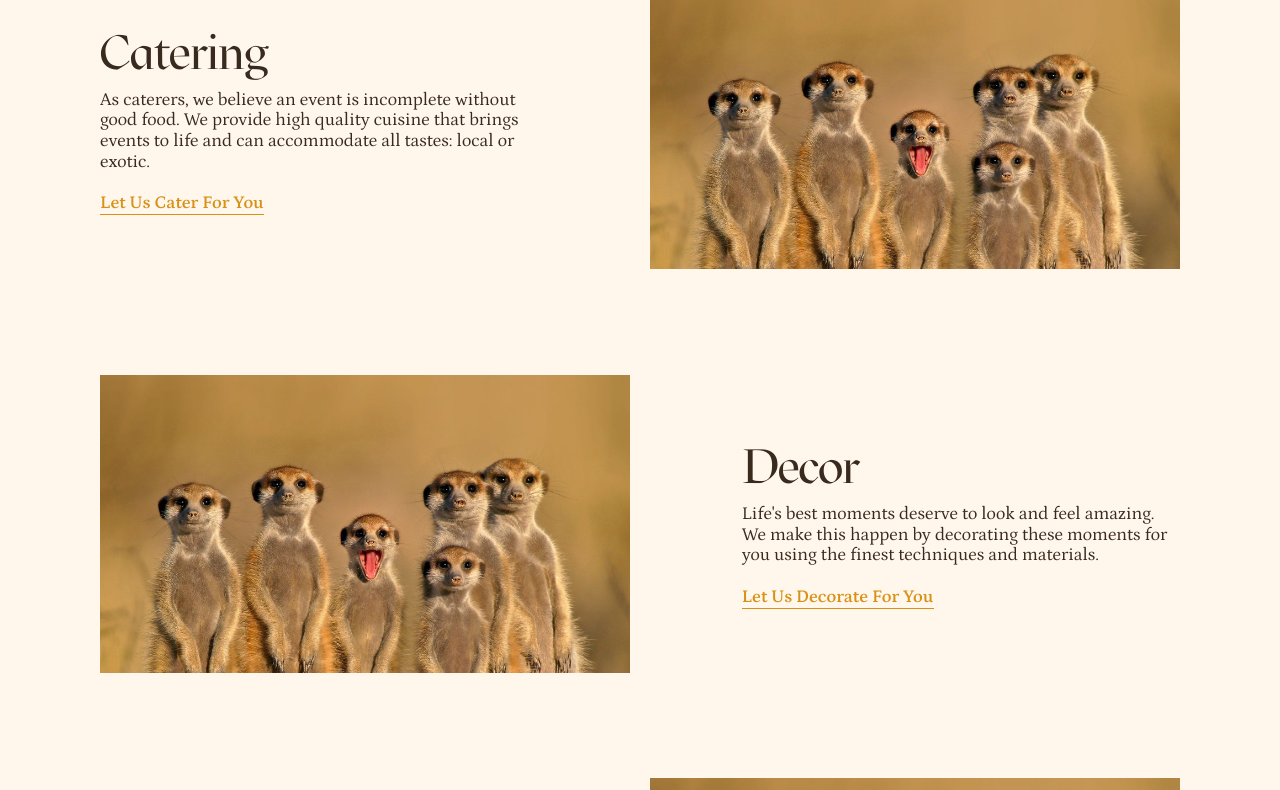
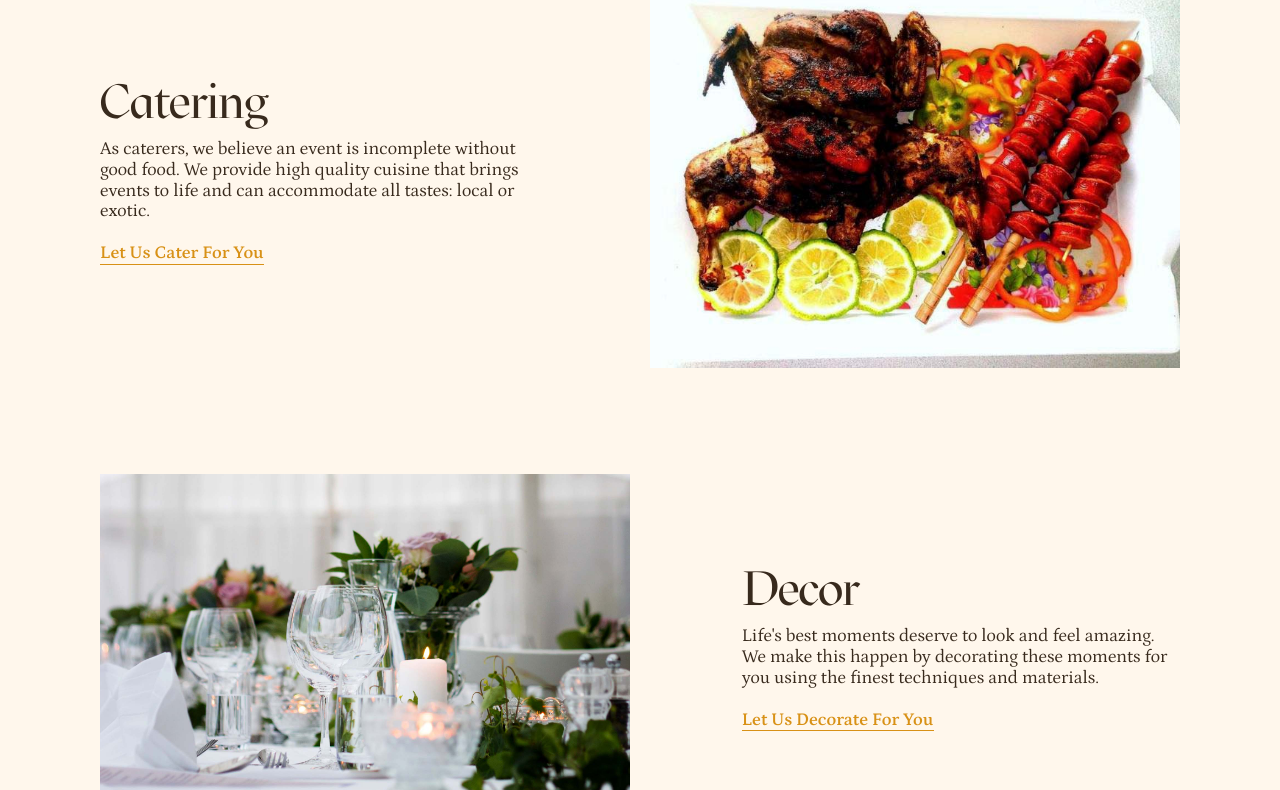
Before and after one commit to blessedzulu/kimgrays, a website built with Parcel: page src/index.html in a window 1280 px wide. Shown: the part 2010-2800 px from the top of the page. Built offline with nearby package versions, Linux system fonts and the light colour scheme; a web font is replaced by a local one.

Commit message:
:sparkles: Added product images

```diff
--- a/src/index.html
+++ b/src/index.html
@@ -85,13 +85,13 @@
             <div class="col col-xs-12 col-lg-4">
               <div class="hero__right hero__right--home">
                 <div class="hero__img-container hero__img-container--1">
-                  <img src="./assets/img/project.jpg" alt="Hero gallery image 1" class="hero__img hero__img--1">
+                  <img src="./assets/img/showcase-12.jpg" alt="Hero gallery image 1" class="hero__img hero__img--1">
                 </div>
                 <div class="hero__img-container hero__img-container--2">
-                  <img src="./assets/img/project.jpg" alt="Hero gallery image 2" class="hero__img hero__img--2">
+                  <img src="./assets/img/showcase-14.jpg" alt="Hero gallery image 2" class="hero__img hero__img--2">
                 </div>
                 <div class="hero__img-container hero__img-container--3">
-                  <img src="./assets/img/project.jpg" alt="Hero gallery image 3" class="hero__img hero__img--3">
+                  <img src="./assets/img/showcase-15.jpg" alt="Hero gallery image 3" class="hero__img hero__img--3">
                 </div>
               </div>
             </div>
@@ -198,7 +198,7 @@
               <div class="col col-xs-12 col-lg-6">
                 <div class="content--split__left">
                   <div class="content__img-container">
-                    <img src="./assets/img/project.jpg" alt="Catering services" class="content__img">
+                    <img src="./assets/img/service-catering.jpg" alt="Catering services" class="content__img">
                   </div>
                 </div>
               </div>
@@ -213,7 +213,7 @@
               <div class="col col-xs-12 col-lg-6">
                 <div class="content--split__left">
                   <div class="content__img-container">
-                    <img src="./assets/img/project.jpg" alt="About us" class="content__img">
+                    <img src="./assets/img/service-decor.jpg" alt="Decor services" class="content__img">
                   </div>
                 </div>
               </div>
@@ -254,7 +254,7 @@
                       We can influence your special occasion without having to cater for or decorate it. If you're
                       feeling
                       stuck or
-                      overwhelmed with making decisions for your event, we can help.
+                      overwhelmed, we can point you in the right direction.
                     </p>
 
                     <a href="contact.html"
@@ -268,7 +268,7 @@
               <div class="col col-xs-12 col-lg-6">
                 <div class="content--split__left">
                   <div class="content__img-container">
-                    <img src="./assets/img/project.jpg" alt="Catering services" class="content__img">
+                    <img src="./assets/img/service-consultation.jpg" alt="Consultation services" class="content__img">
                   </div>
                 </div>
               </div>
@@ -307,55 +307,55 @@
         <div class="container--fluid u-mb-5">
           <div class="showcase">
             <figure class="showcase__item showcase__item--1">
-              <img src="assets/img/project.jpg" alt="Showcase image 1" class="showcase__img showcase__img--1">
+              <img src="assets/img/showcase-4.jpg" alt="Showcase image 1" class="showcase__img showcase__img--1">
             </figure>
 
             <figure class="showcase__item showcase__item--2">
-              <img src="assets/img/project.jpg" alt="Showcase image 2" class="showcase__img showcase__img--2">
+              <img src="assets/img/showcase-1.jpg" alt="Showcase image 2" class="showcase__img showcase__img--2">
             </figure>
 
             <figure class="showcase__item showcase__item--3">
-              <img src="assets/img/project.jpg" alt="Showcase image 3" class="showcase__img showcase__img--3">
+              <img src="assets/img/showcase-12.jpg" alt="Showcase image 3" class="showcase__img showcase__img--3">
             </figure>
 
             <figure class="showcase__item showcase__item--4">
-              <img src="assets/img/project.jpg" alt="Showcase image 4" class="showcase__img showcase__img--4">
+              <img src="assets/img/showcase-2.jpg" alt="Showcase image 4" class="showcase__img showcase__img--4">
             </figure>
 
             <figure class="showcase__item showcase__item--5">
-              <img src="assets/img/project.jpg" alt="Showcase image 5" class="showcase__img showcase__img--5">
+              <img src="assets/img/showcase-5.jpg" alt="Showcase image 5" class="showcase__img showcase__img--5">
             </figure>
 
             <figure class="showcase__item showcase__item--6">
-              <img src="assets/img/project.jpg" alt="Showcase image 6" class="showcase__img showcase__img--6">
+              <img src="assets/img/showcase-6.jpg" alt="Showcase image 6" class="showcase__img showcase__img--6">
             </figure>
 
             <figure class="showcase__item showcase__item--7">
-              <img src="assets/img/project.jpg" alt="Showcase image 7" class="showcase__img showcase__img--7">
+              <img src="assets/img/showcase-7.jpg" alt="Showcase image 7" class="showcase__img showcase__img--7">
             </figure>
 
             <figure class="showcase__item showcase__item--8">
-              <img src="assets/img/project.jpg" alt="Showcase image 8" class="showcase__img showcase__img--8">
+              <img src="assets/img/showcase-8.jpg" alt="Showcase image 8" class="showcase__img showcase__img--8">
             </figure>
 
             <figure class="showcase__item showcase__item--9">
-              <img src="assets/img/project.jpg" alt="Showcase image 9" class="showcase__img showcase__img--9">
+              <img src="assets/img/showcase-9.jpg" alt="Showcase image 9" class="showcase__img showcase__img--9">
             </figure>
 
             <figure class="showcase__item showcase__item--10">
-              <img src="assets/img/project.jpg" alt="Showcase image 10" class="showcase__img showcase__img--10">
+              <img src="assets/img/showcase-10.jpg" alt="Showcase image 10" class="showcase__img showcase__img--10">
             </figure>
 
             <figure class="showcase__item showcase__item--11">
-              <img src="assets/img/project.jpg" alt="Showcase image 11" class="showcase__img showcase__img--11">
+              <img src="assets/img/showcase-13.jpg" alt="Showcase image 11" class="showcase__img showcase__img--11">
             </figure>
 
             <figure class="showcase__item showcase__item--12">
-              <img src="assets/img/project.jpg" alt="Showcase image 12" class="showcase__img showcase__img--12">
+              <img src="assets/img/showcase-15.jpg" alt="Showcase image 12" class="showcase__img showcase__img--12">
             </figure>
 
             <figure class="showcase__item showcase__item--13">
-              <img src="assets/img/project.jpg" alt="Showcase image 13" class="showcase__img showcase__img--13">
+              <img src="assets/img/showcase-11.jpg" alt="Showcase image 13" class="showcase__img showcase__img--13">
             </figure>
 
           </div>
--- a/src/sass/components/_showcase.scss
+++ b/src/sass/components/_showcase.scss
@@ -2,7 +2,7 @@
 
 .showcase {
   display: grid;
-  gap: 1rem;
+  gap: 1.5rem;
   grid-template-columns: repeat(4, 1fr);
   grid-template-rows: repeat(6, 15vw);
   padding: 0 1rem;
```
Also changed, not shown: src/assets/img/service-catering.jpg (added), src/assets/img/service-consultation.jpg (added), src/assets/img/service-decor.jpg (added), src/assets/img/showcase-1.jpg (added), src/assets/img/showcase-10.jpg (added), src/assets/img/showcase-11.jpg (added), src/assets/img/showcase-12.jpg (added), src/assets/img/showcase-13.jpg (added), src/assets/img/showcase-14.jpg (added), src/assets/img/showcase-15.jpg (added), src/assets/img/showcase-2.jpg (added), src/assets/img/showcase-4.jpg (added), src/assets/img/showcase-5.jpg (added), src/assets/img/showcase-6.jpg (added), 3 more files.
